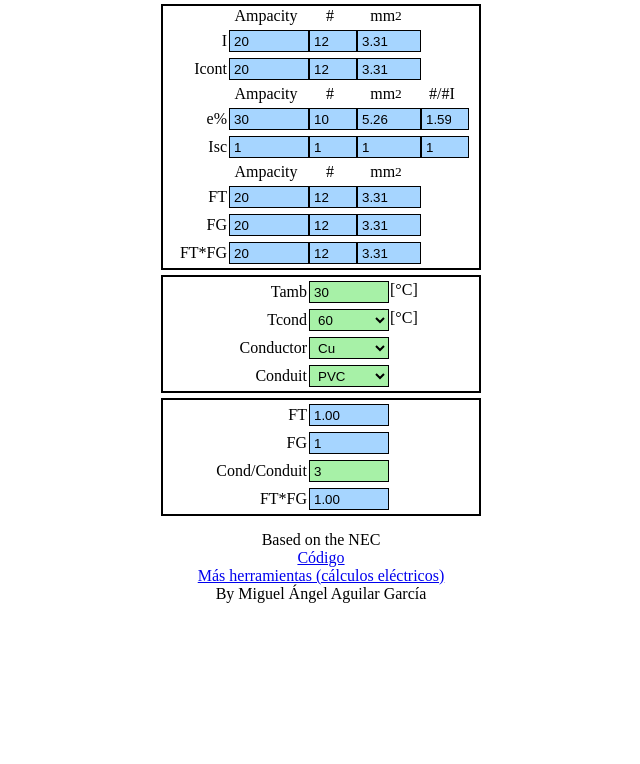
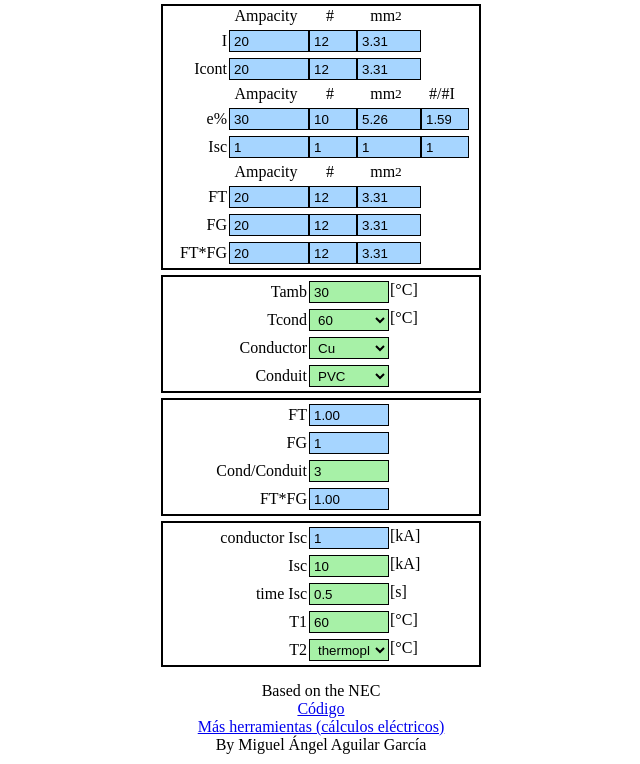
Before and after one commit to MiguelAAguilarG/cal_all_electric_web, a plain HTML site: page index.html in a window 1280 px wide. Shown: the part 561-1325 px from the top of the page, without its empty margins (319-959 px from the left). Before the commit the page ends 1174 px from the top, so only its background shows below. Drawn offline with Linux system fonts and the light colour scheme.

Commit message:
se agrego la caja 6

```diff
--- a/index.html
+++ b/index.html
@@ -290,6 +290,45 @@
         </form>
     </div>
 
+    <div class="box-container">
+        <form id="form6">
+            <div class="box-data">
+                <label for="conductorIsc" class="text-right">conductor Isc</label>
+                <input type="number" value="1" name="conductorIsc" id="conductorIsc" class="result" >
+                <span>[kA]</span>
+            </div>
+
+            <div class="box-data">
+                <label for="Isc" class="text-right">Isc</label>
+                <input type="number" value="10" name="Isc" id="Isc" class="data" >
+                <span>[kA]</span>
+            </div>
+
+            <div class="box-data">
+                <label for="timeIsc" class="text-right">time Isc</label>
+                <input type="number" min="0" value="0.5" name="timeIsc" id="timeIsc" class="data">
+                <span>[s]</span>
+            </div>
+
+            <div class="box-data">
+                <label for="temperature1" class="text-right">T1</label>
+                <input type="number" value="60" name="temperature1" id="temperature1" class="data">
+                <span>[°C]</span>
+            </div>
+
+            <div class="box-data">
+                <label for="temperature2" class="text-right">T2</label>
+                <select name="temperature2" id="temperature2" class="data">
+                    <option value="200" >paper, rubber, varnished cloth, T2 = 200</option>
+                    <option selected value="150">thermoplastic, T2 = 150</option>
+                    <option value="250">cross-linked polyethylene, T2 = 250</option>
+                    <option value="250">ethylene propylene rubber, T2 = 250</option>
+                </select>
+                <span>[°C]</span>
+            </div>
+        </form>
+    </div>
+
 </body>
 
 <footer>
```
